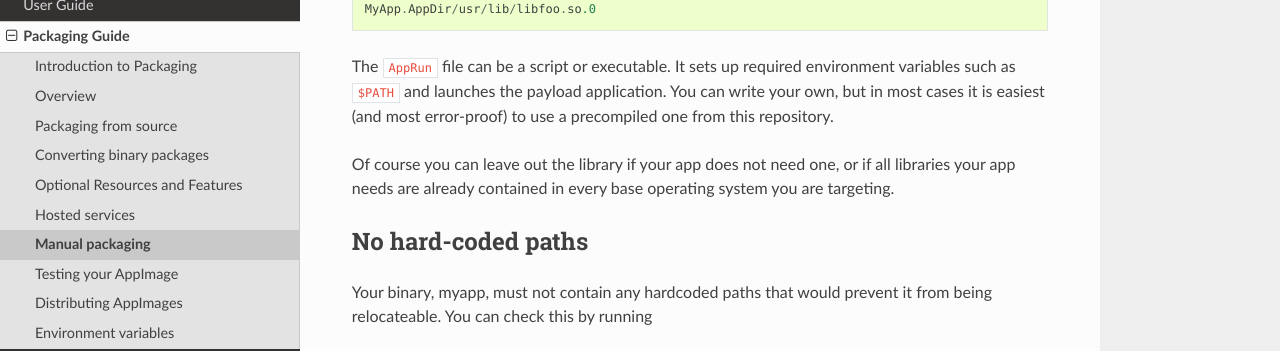
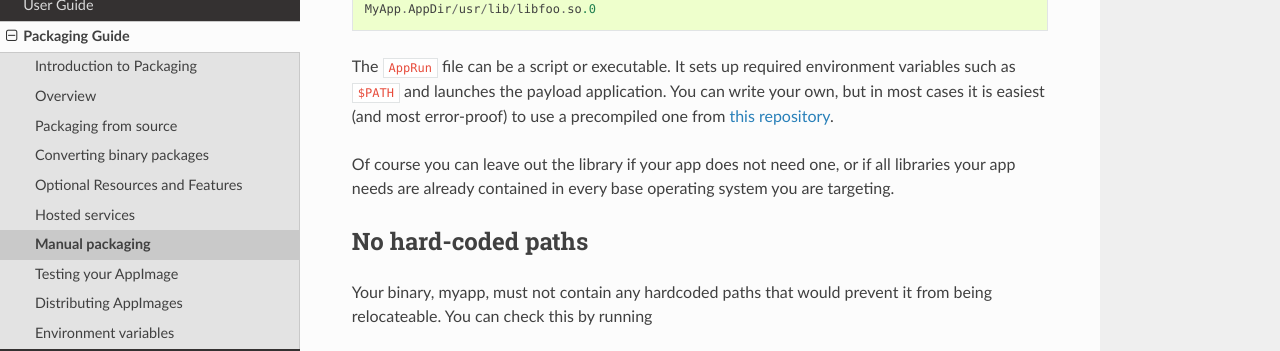
Before and after one commit to AppImage/docs.appimage.org, a Sphinx documentation site: the page built from source/packaging-guide/manual.rst, in a window 1280 px wide and 900 px high, scrolled down 507 px. Shown: the part 176-527 px from the top of the window. Built offline with Sphinx 7.4.7 and the Read the Docs theme 2.0.0, drawn with Linux system fonts in a browser that asks for light colours; part of the change alters nothing that is shown.

```diff
--- a/source/packaging-guide/manual.rst
+++ b/source/packaging-guide/manual.rst
@@ -27,7 +27,7 @@ Create an AppDir structure that looks (as a minimum) like this::
 	MyApp.AppDir/usr/bin/myapp
 	MyApp.AppDir/usr/lib/libfoo.so.0
 
-The :code:`AppRun` file can be a script or executable. It sets up required environment variables such as :code:`$PATH` and launches the payload application. You can write your own, but in most cases it is easiest (and most error-proof) to use a precompiled one from this repository.
+The :code:`AppRun` file can be a script or executable. It sets up required environment variables such as :code:`$PATH` and launches the payload application. You can write your own, but in most cases it is easiest (and most error-proof) to use a precompiled one from `this repository <https://github.com/AppImage/AppImageBuild>`__.
 
 Of course you can leave out the library if your app does not need one, or if all libraries your app needs are already contained in every base operating system you are targeting.
 
```
